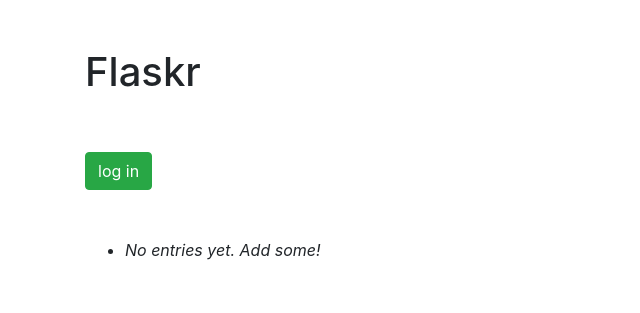
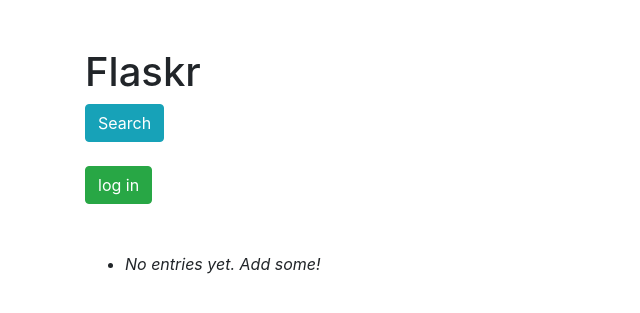
Before and after one commit to kazarski/flaskr-tdd, a Flask app: page / in a window 1280 px wide. Shown: the top 313 px of the page, without its empty margins (0-640 px from the left). Run offline with Flask 2, Linux system fonts and the light colour scheme; data that the repository does not hold is empty; some libraries are stand-ins or nearby versions.

Commit message:
Updated index

```diff
--- a/project/templates/index.html
+++ b/project/templates/index.html
@@ -12,6 +12,7 @@
 <div class="container">
   <br /><br />
   <h1>Flaskr</h1>
+  <a class="btn btn-info" role="button" href="{{ url_for('search') }}">Search</a>
   <br /><br />
 
   {% if not session.logged_in %}
```
